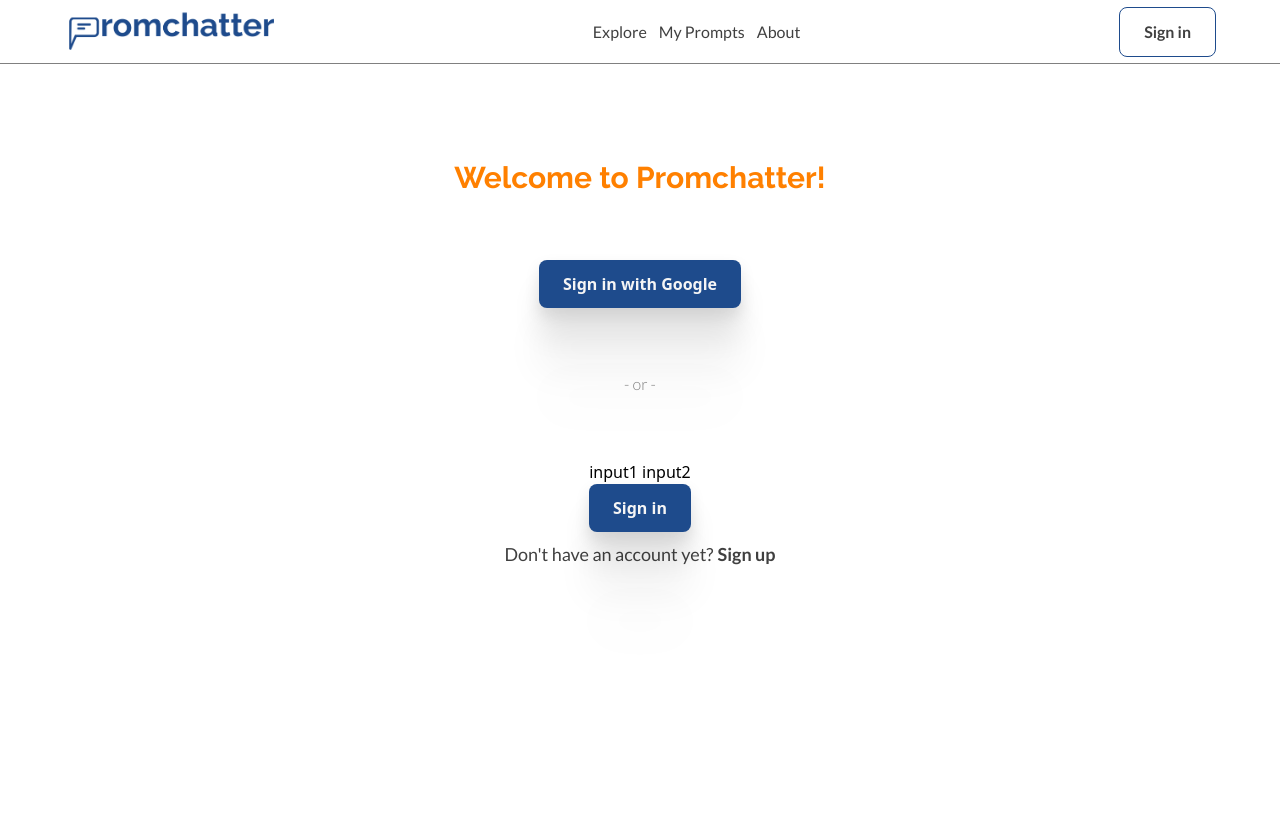
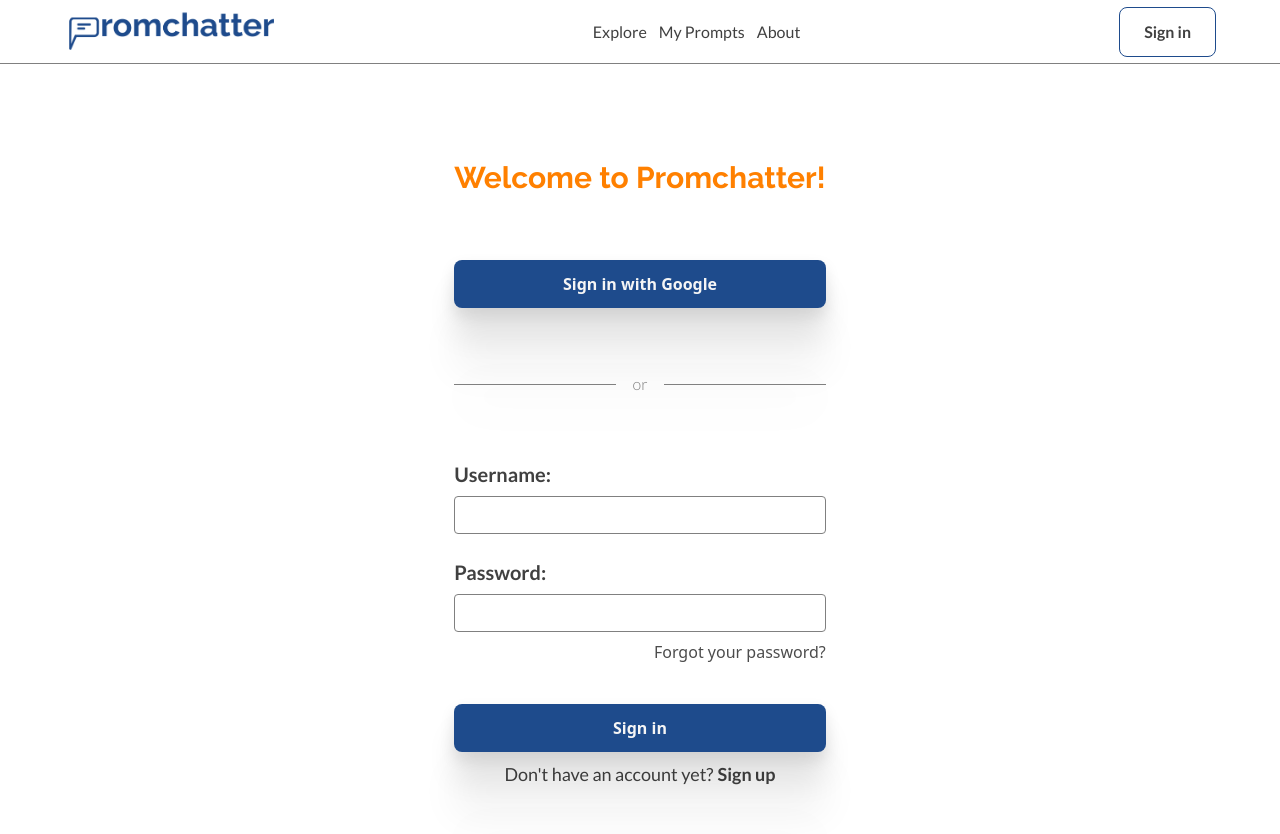
Before and after one commit to Mikadifo/Promchatter, a Next.js app: page /login in a window 1280 px wide. Shown: the top 834 px of the page. Before the commit the page ends 800 px from the top, so only its background shows below. Built offline with nearby package versions, Linux system fonts and the light colour scheme.

Commit message:
add: login styling

```diff
--- a/src/app/login/page.js
+++ b/src/app/login/page.js
@@ -1,26 +1,48 @@
 import Button from '@/components/button';
+import Input from '@/components/input';
 import Link from 'next/link';
 
 const Login = () => {
     return (
-        <div className="text-center my-24">
+        <div className="flex justify-center">
+            <div className="text-center my-24 inline-block">
                 <h3 className="font-raleway font-bold text-orange text-3xl mb-16">
                     Welcome to Promchatter!
                 </h3>
                 <Link href="#">
-                <Button>Sign in with Google</Button>
+                    <Button customStyle="w-full">Sign in with Google</Button>
                 </Link>
-            <div className="my-16 font-lato font-light text-gray text-base">
-                - or -
-            </div>
-            <form action="GET">input1 input2</form>
+                <span className="my-16 font-lato font-light text-gray text-base flex items-center">
+                    <span className="border-b border-gray border-solid h-[1px] w-full mr-4" />
+                    or
+                    <span className="border-b border-gray border-solid h-[1px] w-full ml-4" />
+                </span>
+                <form action="/#" method="get" className="grid text-left gap-2">
+                    <Input label="Username:" type="text" name="username" />
+                    <Input
+                        label="Password:"
+                        type="password"
+                        name="password"
+                        labelStyle="mt-4"
+                    />
+                    <Link
+                        href="/forgot-password"
+                        className="text-right mb-8 opacity-70 hover:underline"
+                    >
+                        Forgot your password?
+                    </Link>
                     <Button>Sign in</Button>
+                </form>
                 <p className="flex justify-center font-lato font-normal text-black text-lg mt-2">
                     Don't have an account yet?
-                <Link className="font-bold ml-1" href="/sign-up">
+                    <Link
+                        className="font-bold ml-1 hover:underline"
+                        href="/sign-up"
+                    >
                         Sign up
                     </Link>
                 </p>
+            </div>
         </div>
     );
 };
--- a/src/components/button.js
+++ b/src/components/button.js
@@ -1,6 +1,8 @@
-const Button = ({ children }) => {
+const Button = ({ children, customStyle = '' }) => {
     return (
-        <button className="bg-blue text-white px-6 py-3 rounded-lg shadow-bottom font-bold">
+        <button
+            className={`bg-blue text-white px-6 py-3 rounded-lg shadow-bottom font-bold ${customStyle}`}
+        >
             {children}
         </button>
     );
--- /dev/null
+++ b/src/components/input.js
@@ -0,0 +1,21 @@
+const Input = ({ type, label, name, labelStyle = '', inputStyle = '' }) => {
+    return (
+        <>
+            <label
+                htmlFor={name}
+                className={`font-lato font-bold text-black text-xl ${labelStyle}`}
+            >
+                {label}
+            </label>
+            <input
+                type={type}
+                id={name}
+                name={name}
+                className={`border border-solid border-gray rounded
+                font-lato font-normal text-black text-xl py-1 px-2 ${inputStyle}`}
+            />
+        </>
+    );
+};
+
+export default Input;
```
Lines whose indentation alone changed are shown as unchanged.
